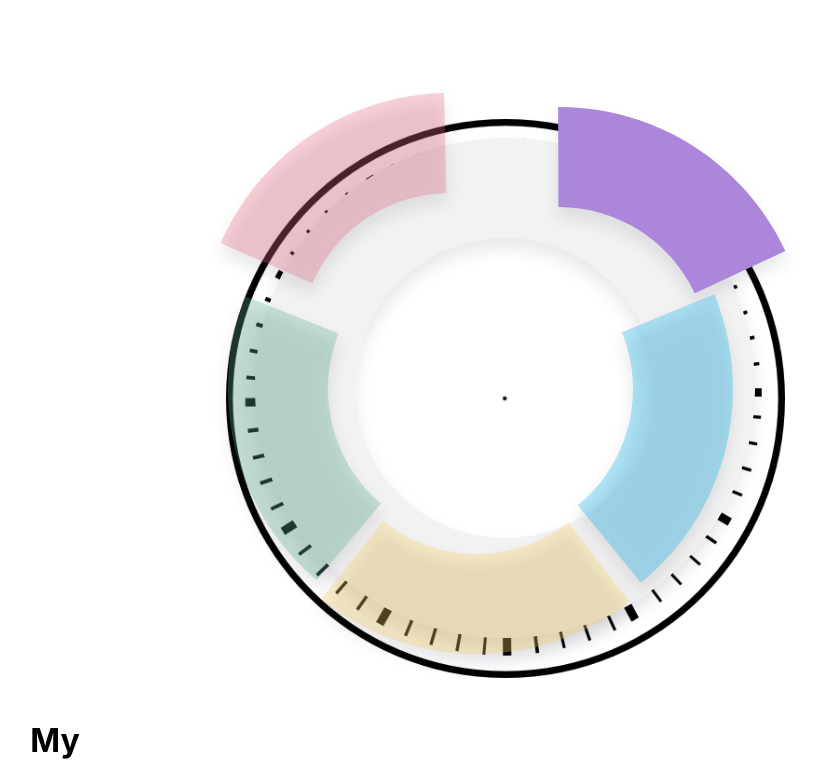
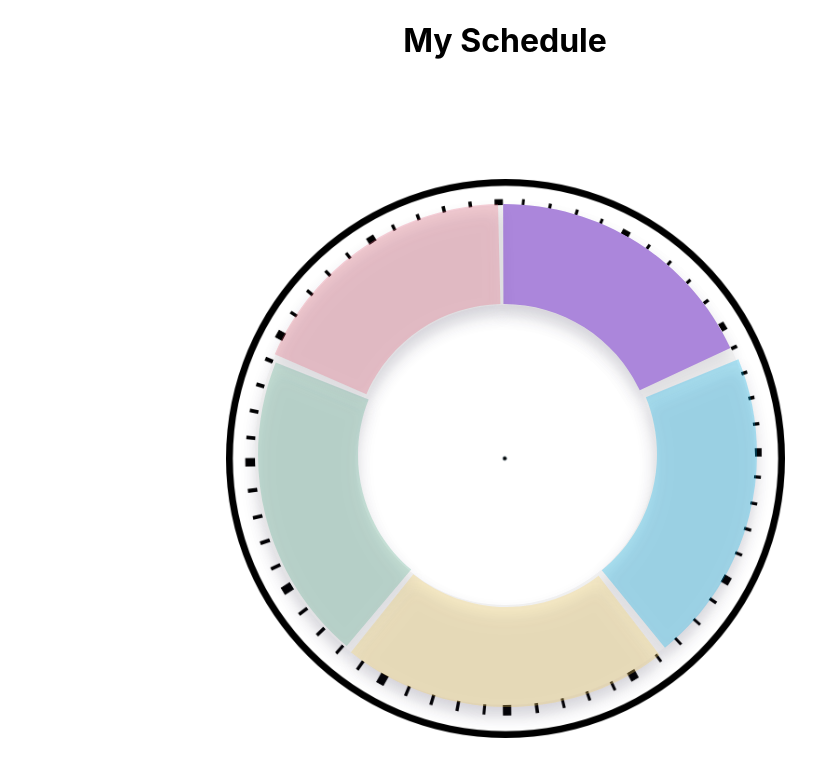
Before and after one commit to karlmiche/hackathon, a React (Create React App) app: page /activityTracker in a window 1280 px wide. Shown: the top 765 px of the page, without its empty margins (135-951 px from the left). Built offline with nearby package versions, Linux system fonts and the light colour scheme; what react-swipeable-views-utils would draw is missing.

Commit message:
clock placed

```diff
--- a/src/components/ActivityTracker.css
+++ b/src/components/ActivityTracker.css
@@ -5,6 +5,7 @@
   align-items: center;
   justify-content: center;
   margin: 100px 0;
+
 }
 
 .clock {
@@ -19,6 +20,8 @@
     grid-column-end: 9;
     grid-row-start: 1;
     grid-row-end: 7;
+    position: relative;
+    top: 7px;
 }
 
 .section1 {
@@ -26,6 +29,9 @@
     grid-column-end: 9;
     grid-row-start: 1;
     grid-row-end: 3;
+    position: relative;
+    top: 37px;
+    right: 55px;
 }
 
 .section2 {
@@ -33,6 +39,9 @@
     grid-column-end: 9;
     grid-row-start: 3;
     grid-row-end: 6;
+    position: relative;
+    left: 24px;
+    top: 5px;
 }
 
 .section3 {
@@ -40,6 +49,9 @@
   grid-column-end: 7;
   grid-row-start: 5;
   grid-row-end: 7;
+  position: relative;
+  bottom: 7px;
+  left: 30px;
 }
 
 .section4 {
@@ -47,6 +59,9 @@
   grid-column-end: 5;
   grid-row-start: 3;
   grid-row-end: 6;
+  position: relative;
+  top: 6px;
+  left: 30px;
 }
 
 .section5 {
@@ -54,4 +69,7 @@
   grid-column-end: 5;
   grid-row-start: 1;
   grid-row-end: 3;
+  position: relative;
+  top: 51px;
+  left: 54px;
 }
--- a/src/components/ActivityTracker.js
+++ b/src/components/ActivityTracker.js
@@ -24,8 +24,9 @@ export default function ActivityTracker(props) {
     )
   }
   return (
+    <div>
+      <h1>My Schedule</h1>
     <div className="papaDiv">
-      <h1>My Schedule</h1>
       <div className='clock' onClick={handleClick}>
         <Clock  />
       </div>
@@ -47,6 +48,10 @@ export default function ActivityTracker(props) {
      <div className='section5'>
        <Section5 />
      </div>
+     <div className='doctorDiv'>
+       <img src='./DoctorFemale.png' />
+     </div>
+    </div>
     </div>
   )
 }
```
